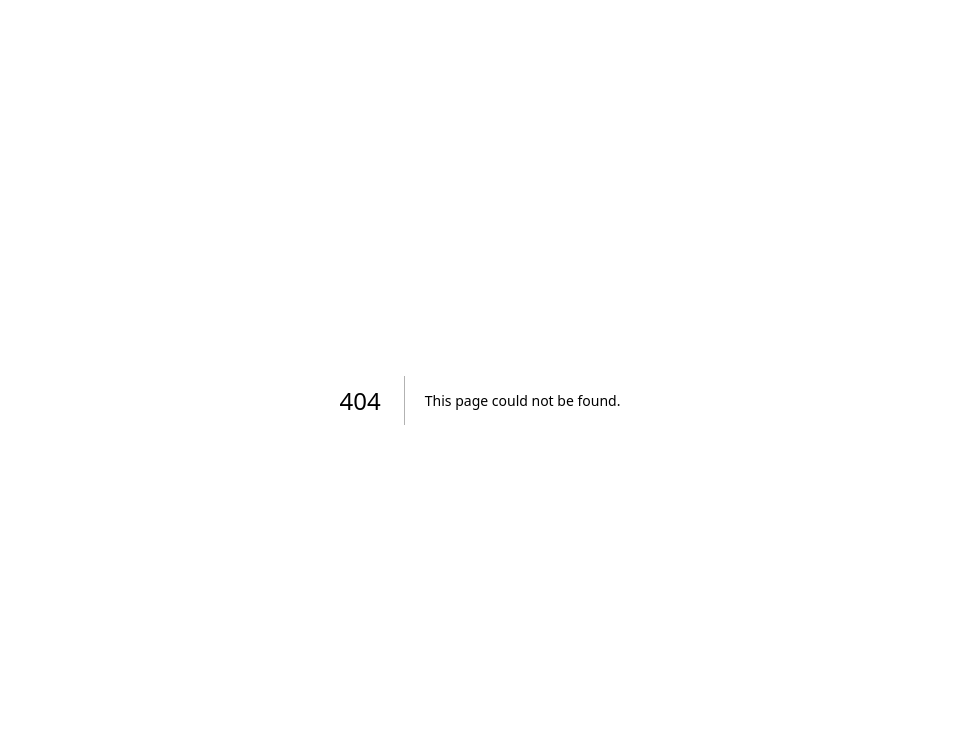
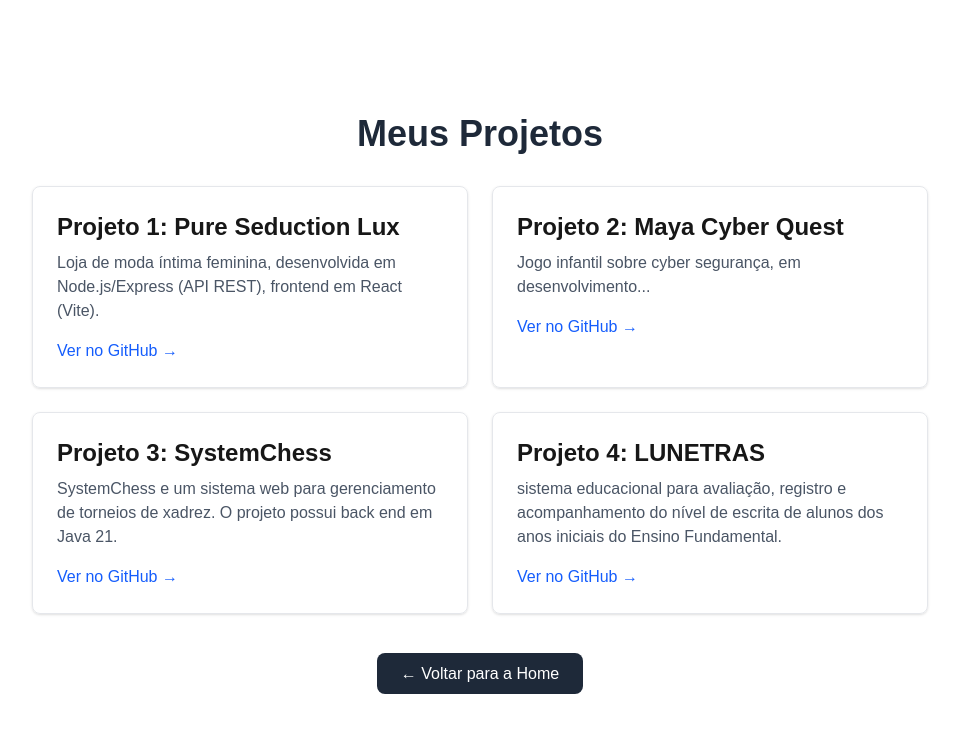
Before and after one commit to fernandalaralves/portifolio, a Next.js app in the folder portifolio/: page /projetos in a window 1280 px wide. Before the commit this address had no page. Shown: the top 732 px of the page, without its empty margins (160-1119 px from the left). Built offline with nearby package versions, Linux system fonts and the light colour scheme.

Commit message:
feat: estrutura do portfolio com rotas, metadata e navegacao

```diff
--- /dev/null
+++ b/portifolio/src/app/not-found.tsx
@@ -0,0 +1,17 @@
+import Link from "next/link";
+
+export default function NotFound() {
+  return (
+    <main className="flex min-h-screen flex-col items-center justify-center p-24">
+      <h1 className="text-6xl font-bold text-red-600 mb-4">404</h1>
+      <p className="text-xl mb-8">Página não encontrada!</p>
+
+      <Link
+        href="/"
+        className="px-6 py-3 bg-blue-600 text-white rounded-lg hover:bg-blue-700 transition"
+      >
+        Voltar para a Home
+      </Link>
+    </main>
+  );
+}
--- a/portifolio/src/app/page.tsx
+++ b/portifolio/src/app/page.tsx
@@ -1,69 +1,30 @@
-import Image from "next/image";
+import Link from "next/link";
+import type { Metadata } from "next";
+
+export const metadata: Metadata = {
+  title: "Home | Meu Portfólio",
+  description: "Bem-vindo ao meu portfólio pessoal.",
+};
 
 export default function Home() {
   return (
-    <div className="flex flex-col flex-1 items-center justify-center bg-zinc-50 font-sans dark:bg-black">
-      <main className="flex flex-1 w-full max-w-3xl flex-col items-center justify-between py-32 px-16 bg-white dark:bg-black sm:items-start">
-        <Image
-          className="dark:invert h-5 w-[100px]"
-          src="/next.svg"
-          alt="Next.js logo"
-          width={100}
-          height={20}
-          priority
-        />
-        <div className="flex flex-col items-center gap-6 text-center sm:items-start sm:text-left">
-          <h1 className="max-w-xs text-3xl font-semibold leading-10 tracking-tight text-black dark:text-zinc-50">
-            To get started, edit the{" "}
-            <code className="rounded bg-black/[.06] px-1.5 py-0.5 font-mono text-[0.9em] dark:bg-white/[.08]">
-              page.tsx
-            </code>{" "}
-            file.
-          </h1>
-          <p className="max-w-md text-lg leading-8 text-zinc-600 dark:text-zinc-400">
-            Looking for a starting point or more instructions? Head over to{" "}
-            <a
-              href="https://vercel.com/templates?framework=next.js&utm_source=create-next-app&utm_medium=appdir-template-tw&utm_campaign=create-next-app"
-              className="font-medium text-zinc-950 dark:text-zinc-50"
-            >
-              Templates
-            </a>{" "}
-            or the{" "}
-            <a
-              href="https://nextjs.org/learn?utm_source=create-next-app&utm_medium=appdir-template-tw&utm_campaign=create-next-app"
-              className="font-medium text-zinc-950 dark:text-zinc-50"
-            >
-              Learning
-            </a>{" "}
-            center.
-          </p>
-        </div>
-        <div className="flex flex-col gap-4 text-base font-medium sm:flex-row">
-          <a
-            className="flex h-12 w-full items-center justify-center gap-2 rounded-full bg-foreground px-5 text-background transition-colors hover:bg-[#383838] dark:hover:bg-[#ccc] md:w-[158px]"
-            href="https://vercel.com/new?utm_source=create-next-app&utm_medium=appdir-template-tw&utm_campaign=create-next-app"
-            target="_blank"
-            rel="noopener noreferrer"
-          >
-            <Image
-              className="dark:invert h-[14px] w-4"
-              src="/vercel.svg"
-              alt="Vercel logomark"
-              width={16}
-              height={14}
-            />
-            Deploy Now
-          </a>
-          <a
-            className="flex h-12 w-full items-center justify-center rounded-full border border-solid border-black/[.08] px-5 transition-colors hover:border-transparent hover:bg-black/[.04] dark:border-white/[.145] dark:hover:bg-[#1a1a1a] md:w-[158px]"
-            href="https://nextjs.org/docs?utm_source=create-next-app&utm_medium=appdir-template-tw&utm_campaign=create-next-app"
-            target="_blank"
-            rel="noopener noreferrer"
-          >
-            Documentation
-          </a>
-        </div>
-      </main>
-    </div>
+    <main className="flex min-h-screen flex-col items-center justify-center p-24">
+      <h1 className="text-4xl font-bold mb-8">Olá, sou a Fernanda</h1>
+
+      <nav className="flex gap-6">
+        <Link
+          href="/sobre"
+          className="px-4 py-2 bg-blue-600 text-white rounded hover:bg-blue-700 transition"
+        >
+          Sobre Mim
+        </Link>
+        <Link
+          href="/projetos"
+          className="px-4 py-2 bg-gray-800 text-white rounded hover:bg-gray-900 transition"
+        >
+          Meus Projetos
+        </Link>
+      </nav>
+    </main>
   );
 }
--- /dev/null
+++ b/portifolio/src/app/projetos/page.tsx
@@ -0,0 +1,95 @@
+import Link from "next/link";
+import type { Metadata } from "next";
+
+// Metadado específico desta página
+export const metadata: Metadata = {
+  title: "Meus Projetos | Meu Portfólio",
+  description: "Confira os projetos que desenvolvi.",
+};
+
+export default function Projetos() {
+  return (
+    <main className="flex min-h-screen flex-col items-center justify-center p-8 md:p-24">
+      <h1 className="text-4xl font-bold mb-8 text-gray-800">Meus Projetos</h1>
+
+      {/* Grid para organizar os cartões de projeto */}
+      <div className="grid grid-cols-1 md:grid-cols-2 gap-6 max-w-4xl w-full">
+
+        {/* Cartão do Projeto 1 */}
+        <div className="border border-gray-200 rounded-lg p-6 shadow-sm hover:shadow-md transition">
+          <h2 className="text-2xl font-semibold mb-2">Projeto 1: Pure Seduction Lux</h2>
+          <p className="text-gray-600 mb-4">
+            Loja de moda íntima feminina, desenvolvida em Node.js/Express (API REST), frontend em React (Vite).
+          </p>
+          <a
+            href="https://github.com/fernandalaralves/pure_seduction_lux"
+            className="text-blue-600 font-medium hover:underline"
+            target="_blank"
+            rel="noopener noreferrer"
+          >
+            Ver no GitHub →
+          </a>
+        </div>
+
+        {/* Cartão do Projeto 2 */}
+        <div className="border border-gray-200 rounded-lg p-6 shadow-sm hover:shadow-md transition">
+          <h2 className="text-2xl font-semibold mb-2">Projeto 2: Maya Cyber Quest</h2>
+          <p className="text-gray-600 mb-4">
+            Jogo infantil sobre cyber segurança, em desenvolvimento...
+          </p>
+          <a
+            href="https://github.com/fernandalaralves/A-Aventura-de-Maya-na-Internet"
+            className="text-blue-600 font-medium hover:underline"
+            target="_blank"
+            rel="noopener noreferrer"
+          >
+            Ver no GitHub →
+          </a>
+        </div>
+
+        {/* Cartão do Projeto 3 */}
+        <div className="border border-gray-200 rounded-lg p-6 shadow-sm hover:shadow-md transition">
+          <h2 className="text-2xl font-semibold mb-2">Projeto 3: SystemChess</h2>
+          <p className="text-gray-600 mb-4">
+            SystemChess e um sistema web para gerenciamento de torneios de xadrez. O projeto possui back end em Java 21.
+          </p>
+          <a
+            href="https://github.com/fernandalaralves/SystemChess"
+            className="text-blue-600 font-medium hover:underline"
+            target="_blank"
+            rel="noopener noreferrer"
+          >
+            Ver no GitHub →
+          </a>
+        </div>
+
+        {/* Cartão do Projeto 4 */}
+        <div className="border border-gray-200 rounded-lg p-6 shadow-sm hover:shadow-md transition">
+          <h2 className="text-2xl font-semibold mb-2">Projeto 4: LUNETRAS</h2>
+          <p className="text-gray-600 mb-4">
+             sistema educacional para avaliação, registro e acompanhamento do nível de escrita de alunos dos anos iniciais do Ensino Fundamental.
+          </p>
+          <a
+            href="PRIVADO"
+            className="text-blue-600 font-medium hover:underline"
+            target="_blank"
+            rel="noopener noreferrer"
+          >
+            Ver no GitHub →
+          </a>
+        </div>
+
+      </div>
+
+      {/* Navegação de volta para a Home usando estritamente <Link> */}
+      <div className="mt-12">
+        <Link
+          href="/"
+          className="px-6 py-3 bg-gray-800 text-white rounded-lg hover:bg-gray-900 transition"
+        >
+          ← Voltar para a Home
+        </Link>
+      </div>
+    </main>
+  );
+}
--- /dev/null
+++ b/portifolio/src/app/sobre/page.tsx
@@ -0,0 +1,24 @@
+import Link from "next/link";
+import type { Metadata } from "next";
+
+export const metadata: Metadata = {
+  title: "Sobre Mim | Meu Portfólio",
+};
+
+export default function Sobre() {
+  return (
+    <main className="flex min-h-screen flex-col items-center justify-center p-24">
+      <h1 className="text-3xl font-bold mb-4">Sobre Mim</h1>
+      <p className="mb-8 max-w-lg text-center">
+        Olá! Sou a Fernanda, estudante de ads.
+      </p>
+
+      <Link
+        href="/"
+        className="text-blue-600 hover:underline"
+      >
+        ← Voltar para a Home
+      </Link>
+    </main>
+  );
+}
```
